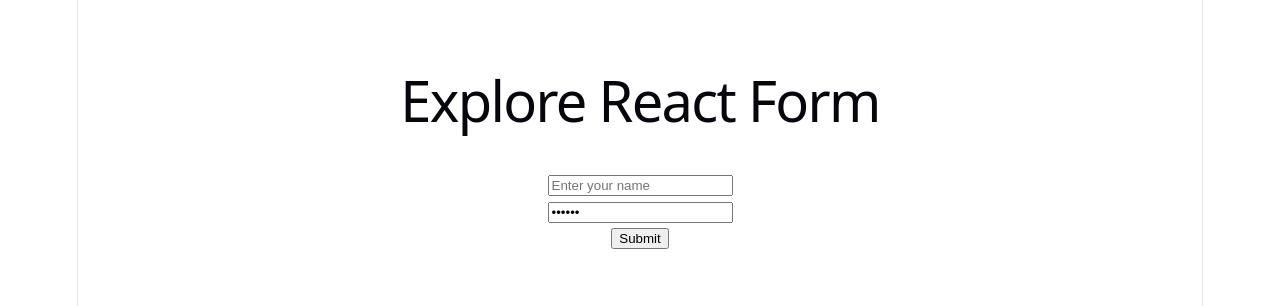
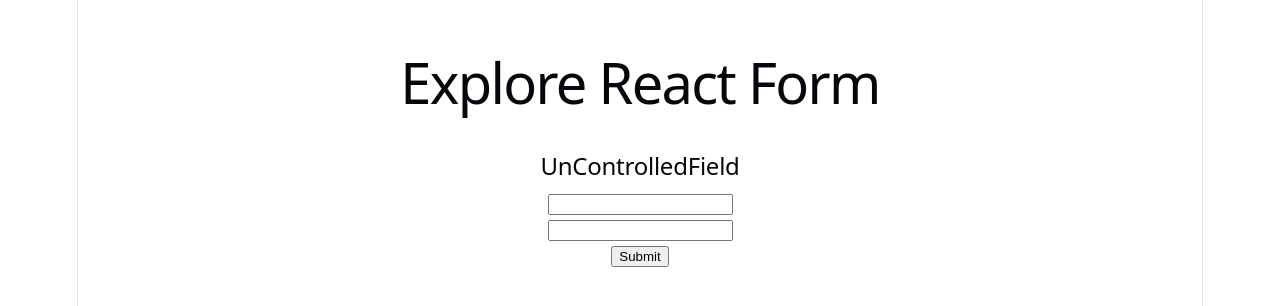
Before and after one commit to 5hoaib21/Context-API-Custom-hooks-MLST-7-MDL-37, a React (Vite) app: page / in a window 1280 px wide. Shown: the part 248-554 px from the top of the page. Built offline with nearby package versions, Linux system fonts and the light colour scheme.

Commit message:
controlled and uncontrolled ways to collect form data

```diff
--- a/src/App.jsx
+++ b/src/App.jsx
@@ -3,6 +3,7 @@ import './App.css'
 import ControlledField from './components/ControlledField/ControlledField'
 import FormAction from './components/FormAction/FormAction'
 import SimpleForm from './components/SimpleForm/SimpleForm'
+import UnControlledField from './components/UnControlledField/UnControlledField'
 
 function App() {
 
@@ -17,7 +18,8 @@ function App() {
 
 
           {/* <FormAction /> */}
-          <ControlledField />
+          {/* <ControlledField /> */}
+          <UnControlledField />
 
 
       </section>
--- a/src/components/ControlledField/ControlledField.jsx
+++ b/src/components/ControlledField/ControlledField.jsx
@@ -1,37 +1,48 @@
-import React, { useState } from 'react';
+import React, { useState } from "react";
 
 const ControlledField = () => {
-
-  const [password, setPassword] = useState('secret')
-
-
-
-
-
+  const [password, setPassword] = useState("");
+  const [error, setError] = useState("");
 
   const handleSubmit = (e) => {
- e.preventDefault();
- console.log('submitted');
-  }
+    e.preventDefault();
+    console.log("submitted");
+      if (password.length < 6) {
+        setError(' characters or longer password is required')
+      } else{
+        setError("");
+      }
 
+  };
 
-  const handlePasswordOnChange = e => {
+  const handlePasswordOnChange = (e) => {
     console.log(e.target.value);
-  }
-
-
-
-
-
+    setPassword(e.target.value);
+    if (password.length < 6) {
+      setError("Password must be at least 6 characters or long");
+    } else {
+      setError("");
+    }
+  };
   return (
     <div>
-          <form onSubmit={handleSubmit}>
-        <input type="text" name='name'  placeholder='Enter your name' required />
+      <form onSubmit={handleSubmit}>
+        <input type="text" name="name" placeholder="Enter your name" required />
         <br />
-        <input type="password" name='password'onChange={handlePasswordOnChange}  defaultValue={password} placeholder='Enter your password' required />
+        <input
+          type="password"
+          name="password"
+          onChange={handlePasswordOnChange}
+          defaultValue={password}
+          placeholder="Enter your password"
+          required
+        />
         <br />
         <input type="submit" value="Submit" />
       </form>
+      <p style={{ color: "red" }}>
+        <small>{error}</small>
+      </p>
     </div>
   );
 };
--- /dev/null
+++ b/src/components/UnControlledField/UnControlledField.jsx
@@ -0,0 +1,31 @@
+import React, { useRef } from 'react';
+
+const UnControlledField = () => {
+  const emailRef = useRef('')
+  const passwordRef = useRef('')
+
+
+  const handleSubmit = e => {
+    e.preventDefault()
+    const email = emailRef.current.value;
+    const password = passwordRef.current.value;
+    console.log(email, password);
+  }
+
+
+  return (
+    <div>
+      <h2>UnControlledField</h2>
+      <form onSubmit={handleSubmit}>
+        <input ref={emailRef} type="text" name="" />
+        <br />
+        <input ref={passwordRef} type="password" name="" />
+        <br />
+        <input type="submit" value="Submit" />
+      </form>
+
+    </div>
+  );
+};
+
+export default UnControlledField;
```
